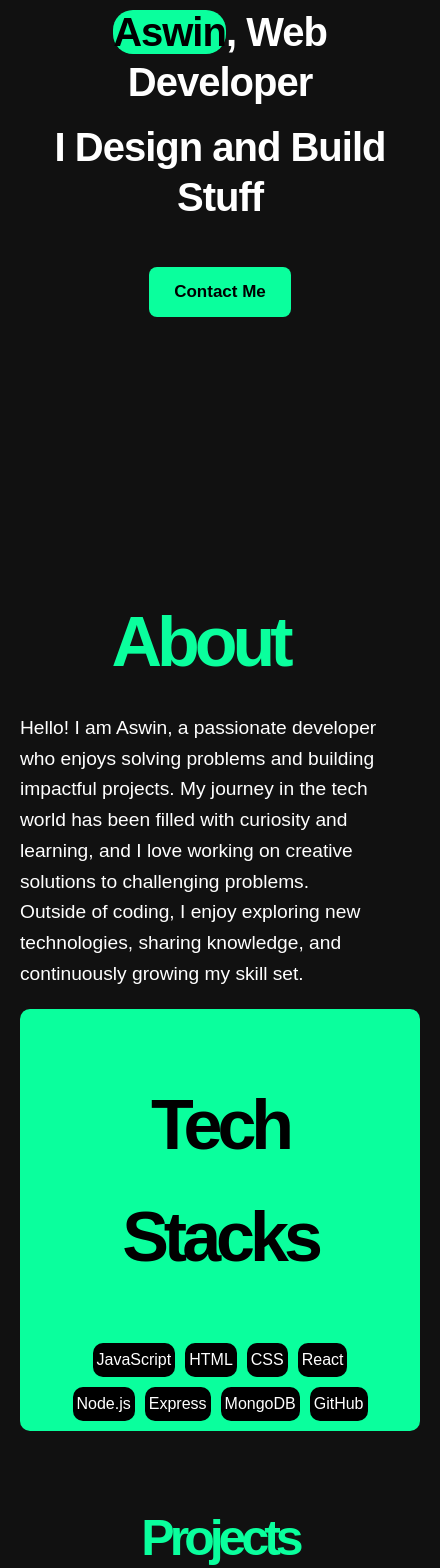
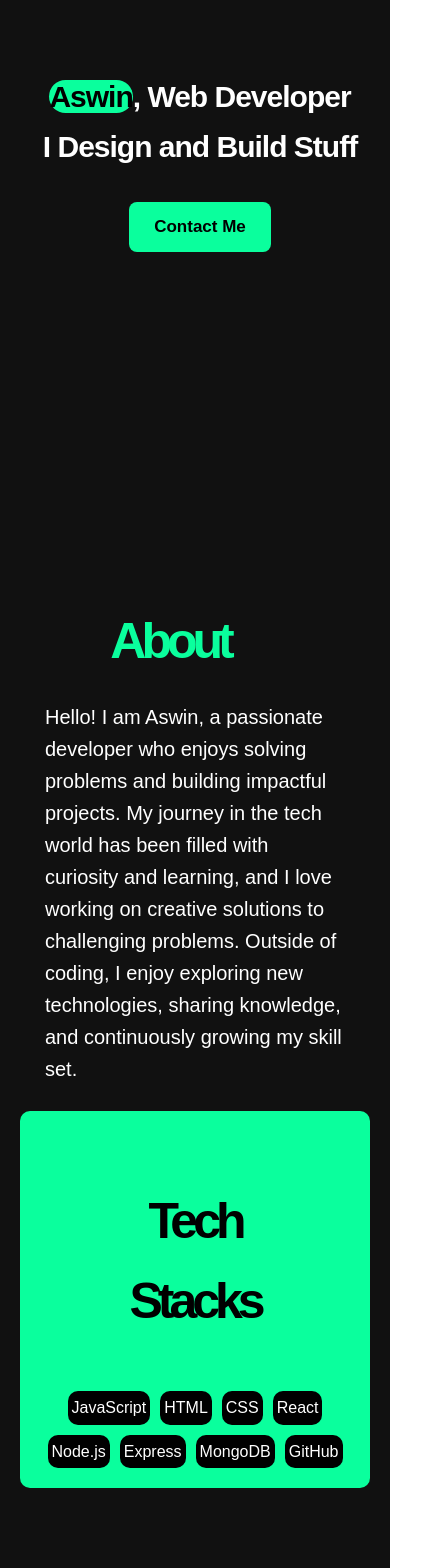
Before and after one commit to AswinM1/portfolio-v2, a React (Vite) app: page / in a window 390 px wide. Shown: the part 260-1828 px from the top of the page, 440 px wide, since content can reach past the window. Built offline with nearby package versions, Linux system fonts and the light colour scheme.

Commit message:
Add files via upload

```diff
--- a/src/components/About.css
+++ b/src/components/About.css
@@ -92,19 +92,73 @@
     }
 
     .leftSection{
-        padding: auto;
+        padding: 20px;
+
     }
 
     .rightSection {
-      margin-top: 10px;
-      width: 400px; /* Full width for smaller screens */
+      margin-top: 1px;
+      width: 730px; /* Full width for smaller screens */
       height: auto;
-      padding: auto;/* Adjust height on smaller screens */
+      padding: 20px;/* Adjust height on smaller screens */
     }
     .heading {
-      font-size: 70px; /* Slightly smaller font for heading */
+      font-size: 90px; /* Slightly smaller font for heading */
     }
     .subHeading {
       font-size: 70px; /* Smaller subheading size */
     }
+    .paragraph
+    {
+      width: 700px;
+      height: 150px;
+
+    }
   }
+  @media (max-width: 488px) {
+    .about-container {
+      flex-direction: column;
+
+
+       /* Stack content vertically on smaller screens */
+
+
+    }
+
+    .leftSection{
+        padding: 10px;
+
+        width: 350px;
+        height: auto;
+        margin-bottom: 60px;
+
+
+
+    }
+   .paragraph
+   {
+    width:  300px;
+    margin: 0 auto;
+    font-size: 20px;
+    height: 300px;
+
+   }
+    .rightSection {
+      margin-top: 30px;
+      width: 350px; /* Full width for smaller screens */
+      height: auto;
+
+
+    /* Adjust height on smaller screens */
+    }
+    .heading {
+      font-size: 50px;
+
+      margin-right: 50px;
+       /* Slightly smaller font for heading */
+    }
+    .subHeading {
+      font-size: 50px;
+       /* Smaller subheading size */
+    }
+  }
--- a/src/components/About.jsx
+++ b/src/components/About.jsx
@@ -18,10 +18,8 @@ function About() {
           Hello! I am Aswin, a passionate developer who enjoys solving problems and building impactful projects.
           My journey in the tech world has been filled with curiosity and learning, and I love working on creative
           solutions to challenging problems.
-        </p>
-        <p className="paragraph">
           Outside of coding, I enjoy exploring new technologies, sharing knowledge, and continuously growing my skill set.
-        </p>
+          </p>
       </motion.div>
 
       {/* Right Section: Tech Stacks */}
@@ -30,7 +28,7 @@ function About() {
         initial={{ opacity: 0, x: 50 }} // Initial position: invisible and slightly right
         whileInView={{ opacity: 1, x: 0 }} // End position: fully visible and at normal position
         transition={{ duration: 0.6 }} // Animation duration
-        viewport={{  amount: 0.5 }} // Trigger animation when 50% of the element is visible
+        viewport={{  amount: 0.5,once:true }} // Trigger animation when 50% of the element is visible
       >
         <h2 className="subHeading">Tech Stacks</h2>
         <div className="techStackContainer">
--- a/src/components/Contact.css
+++ b/src/components/Contact.css
@@ -61,3 +61,18 @@
     background-color: #07c7b2;
 
   }
+
+  @media (max-width: 768px) {
+
+  }
+  @media (max-width: 480px) {
+
+  .results-container
+  {
+    margin-right: 10px;
+    width: 340px;
+
+  }
+
+
+  }
--- a/src/components/Contact.jsx
+++ b/src/components/Contact.jsx
@@ -24,7 +24,7 @@ function Contact() {
                 <p>Shoot me an email if you want to connect! You can also find me on LinkedIn or GitHub.</p>
 
                 <div className="socials-container">
-                    {/* Socials Icon Animation */}
+
                     {socials.map((social, index) => (
                         <motion.a
                             key={index}
--- a/src/components/Home.css
+++ b/src/components/Home.css
@@ -97,14 +97,29 @@
   /* Responsive styles for smaller screens */
   @media (max-width: 480px) {
     .text p {
-      font-size: 40px; /* Adjust font size for smaller screens */
+      font-size: 30px; /* Adjust font size for smaller screens */
       line-height: 50px;
       letter-spacing: -1px;
       margin-bottom: 15px;
+
+      margin: 0 auto;
+
+
+    }
+    .content-wrapper
+    {
+      margin: 0 auto;
+      padding-right: 10px;
     }
 
     .button button {
-      width: 140px; /* Further adjust button width */
-      font-size: 14px; /* Further adjust font size */
+      width: 100px; /* Further adjust button width */
+      font-size: 10px;
+     /* Further adjust font size */
+    }
+    body{
+      overflow-x: hidden;
+
+
     }
   }
--- a/src/components/Navbar.jsx
+++ b/src/components/Navbar.jsx
@@ -17,7 +17,7 @@ const Navbar = () => {
         <a href="https://twitter.com" target="_blank" aria-label="Twitter"><FaTwitter /></a>
         <a href="https://linkedin.com" target="_blank" aria-label="LinkedIn"><FaLinkedin /></a>
         <a href="https://github.com" target="_blank" aria-label="Github"><FaGithub /></a>
-
+        <a href="https://instagram.com" target="_blank" aria-label="Instagram"><FaInstagram /></a>
       </div>
 
       <div className={`menu ${isMobileMenuOpen ? 'active' : ''}`}>
@@ -26,7 +26,7 @@ const Navbar = () => {
         <Link to="projects" smooth={true} duration={500} className="menu-item">Projects</Link>
         <Link to="contact" smooth={true} duration={500} className="menu-item">Contact</Link>
         <a href="/resume.pdf" className="resume-button" target="_blank" download>
-          My Resume
+          My  Resume
         </a>
       </div>
 
--- a/src/components/Project.css
+++ b/src/components/Project.css
@@ -88,7 +88,7 @@
   /* For smaller screens */
   @media (max-width: 768px) {
     #projects h1 {
-      font-size: 60px;
+      font-size: 90px;
 
        /* Adjust font size for mobile */
     }
@@ -103,7 +103,6 @@
     }
 
     .card {
-      width: auto; /* Card takes full width on smaller screens */
       height: auto;
       justify-content: center;
       align-items: center;
@@ -118,17 +117,39 @@
       align-self:center;
       align-items: center;
       margin-left: 170px;
+      margin: 0 auto;
     }
   }
 
   /* For even smaller screens (mobile) */
   @media (max-width: 480px) {
     #projects h1 {
-      font-size: 50px; /* Even smaller font size for small mobile screens */
+      font-size: 50px;
+      margin-right: 40px; /* Even smaller font size for small mobile screens */
     }
 
     .projects-wrapper {
-      flex-direction: column; /* Stack cards vertically */
-      gap: 1rem;
+      flex-direction : column; /* Stack cards vertically */
+
+
+
     }
+    .tech-stack
+    {
+     margin: 0 auto;
+     padding: 10px;
+    }
+    .card-content
+    {
+      padding: 10px;
+    }
+    .card
+    {
+      margin: 0 auto;
+      padding: auto;
+      width: 330px;
+      height: auto;
+    }
+
+
   }
--- a/src/components/Project.jsx
+++ b/src/components/Project.jsx
@@ -5,13 +5,12 @@ import { useInView } from 'framer-motion'; // To detect when the component is in
 import pv2 from '../assets/images/p2.png';
 import pv1 from '../assets/images/p1.png';
 import pv3 from '../assets/images/ecom.png';
-import pv4 from '../assets/images/p4.png';
 
 function Project() {
   const projects = [
     {
       name: 'Portfolio v2 ',
-      link: 'https://portfolio-ver2-nine.vercel.app/',
+      link: 'https://aswin-portfolio-nv03mjigb-aswins-projects-767d9255.vercel.app/',
       description: 'A personal portfolio showcasing my projects and skills.',
       techStack: ['React', 'Css', 'framer-motion', 'frontend'],
       image: pv2,
@@ -24,13 +23,19 @@ function Project() {
       image: pv3,
     },
     {
-      name: 'JobMailer.IO',
-      link: 'https://jobmailer-final-rymv.vercel.app',
-      description: 'Ai driver proffessional mail generator.',
-      techStack: ['react-js', 'GROQ AI', 'fullstack'],
-      image: pv4,
+      name: 'Portfolio v1',
+      link: 'https://aswin-portfolio-lilac.vercel.app/',
+      description: 'A simple HTML website for a local business.',
+      techStack: ['react-js', 'CSS', 'frontend'],
+      image: pv1,
     },
-
+    {
+      name: 'UI Library',
+      link: 'https://example.com/css-animations',
+      description: 'ui component library made with tailwind and framer motion',
+      techStack: ['tailwind', 'react', 'framer-motion'],
+      image: pv1,
+    },
   ];
 
   return (
```
